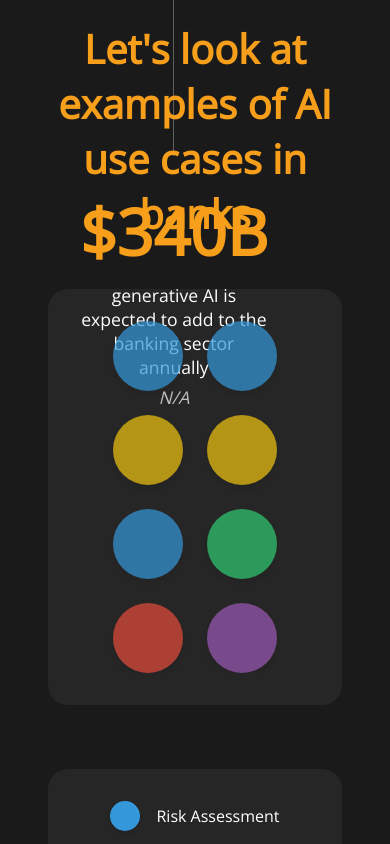
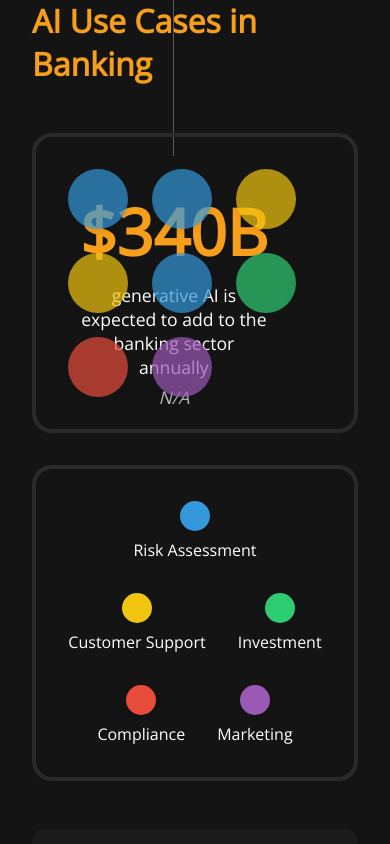
Before and after one commit to Nazym-MU/mastercard-project, a React (Create React App) app: page / in a window 390 px wide. Shown: the part 1780-2624 px from the top of the page. Built offline with nearby package versions, Linux system fonts and the light colour scheme.

Commit message:
Use Cases part draft two

```diff
--- a/src/App.css
+++ b/src/App.css
@@ -190,29 +190,30 @@ body {
   justify-content: center;
   padding: 4rem;
   box-sizing: border-box;
-  background-color: #1a1a1a;
   color: #ffffff;
+  padding-right: 12rem;
 }
 
 .use-cases h2 {
   font-size: 2.5rem;
   margin-bottom: 3rem;
-  text-align: center;
-  color: #f79e1b;
+  text-align: left;
+  color: #F79E1B;
 }
 
 .use-cases-content {
   display: flex;
   flex-grow: 1;
   align-items: stretch;
-  gap: 4rem;
+  gap: 2rem;
 }
 
 .use-cases-container {
   flex: 3;
   display: flex;
-  justify-content: center;
-  background-color: rgba(255, 255, 255, 0.05);
+  justify-content: flex-start;
+  align-items: flex-start;
+  border: #2a2a2a 4px solid;
   border-radius: 20px;
   padding: 2rem;
 }
@@ -221,10 +222,10 @@ body {
   display: flex;
   flex-wrap: wrap;
   gap: 1.5rem;
-  justify-content: center;
-  align-items: center;
-  max-height: 60vh;
-  overflow-y: auto;
+  justify-content: flex-start;
+  align-content: flex-start;
+  max-height: none;
+  overflow-y: visible;
 }
 
 .circle {
@@ -258,12 +259,12 @@ body {
 }
 
 .legend-container {
-  flex: 1;
+  flex: 0 0 200px;
   display: flex;
   flex-direction: column;
   gap: 1.5rem;
   padding: 2rem;
-  background-color: rgba(255, 255, 255, 0.05);
+  border: solid 4px #2a2a2a;
   border-radius: 20px;
 }
 
@@ -289,7 +290,7 @@ body {
 .category-example {
   margin-top: 3rem;
   padding: 1.5rem;
-  background-color: rgba(255, 255, 255, 0.05);
+  background-color: rgba(255, 255, 255, 0.03);
   border-radius: 12px;
   min-height: 4rem;
   display: flex;
@@ -301,21 +302,9 @@ body {
   box-shadow: 0 4px 6px rgba(0, 0, 0, 0.1);
 }
 
-.circles-container::-webkit-scrollbar {
-  width: 8px;
-}
-
-.circles-container::-webkit-scrollbar-track {
-  background: rgba(255, 255, 255, 0.1);
-  border-radius: 4px;
-}
-
-.circles-container::-webkit-scrollbar-thumb {
-  background-color: rgba(247, 158, 27, 0.5);
-  border-radius: 4px;
-}
 
 /* Responsive design */
+
 @media (max-width: 1024px) {
   .use-cases {
     padding: 3rem;
@@ -332,3 +321,29 @@ body {
     gap: 2rem;
   }
 }
+
+@media (max-width: 768px) {
+  .use-cases {
+    padding: 2rem;
+  }
+
+  .use-cases h2 {
+    font-size: 2rem;
+  }
+
+  .circle {
+    width: 60px;
+    height: 60px;
+  }
+
+  .legend-item {
+    flex-direction: column;
+    align-items: center;
+    text-align: center;
+  }
+
+  .legend-color {
+    margin-right: 0;
+    margin-bottom: 0.5rem;
+  }
+}
--- a/src/components/UseCases.js
+++ b/src/components/UseCases.js
@@ -25,14 +25,14 @@ const UseCases = () => {
 
   return (
     <section className="use-cases" id="useCases">
-      <h2>Let's look at examples of AI use cases in banks</h2>
+      <h2>AI Use Cases in Banking</h2>
       <div className="use-cases-content">
         <div className="use-cases-container">
           <div className="circles-container">
             {useCases.map((useCase) => (
               <div
                 key={useCase.id}
-                className={`circle ${hoveredCategory === useCase.category ? 'active' : ''}`}
+                className={`circle ${hoveredCategory === useCase.category || categories.find(cat => cat.color === useCase.color)?.name.toLowerCase() === hoveredCategory ? 'active' : ''}`}
                 style={{ backgroundColor: useCase.color }}
                 onMouseEnter={() => setHoveredUseCase(useCase)}
                 onMouseLeave={() => setHoveredUseCase(null)}
@@ -61,7 +61,7 @@ const UseCases = () => {
       <div className="category-example">
         {hoveredCategory
           ? categories.find(cat => cat.name.toLowerCase() === hoveredCategory).example
-          : "Hover over categories on the right to discover how leading global banks are implementing AI in their operations."}
+          : "Explore how leading global banks are leveraging AI. Hover over categories to see real-world examples."}
       </div>
     </section>
   );
```
